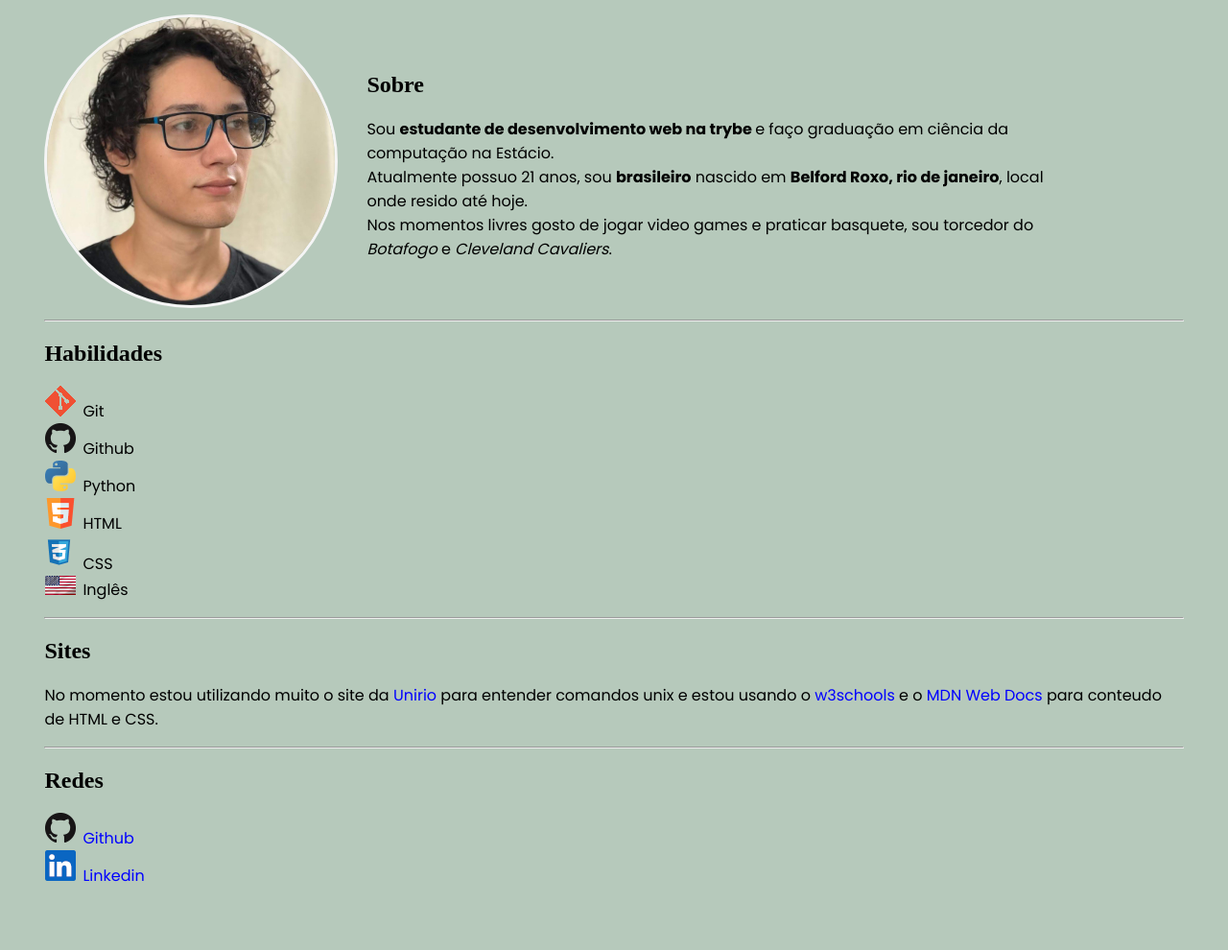
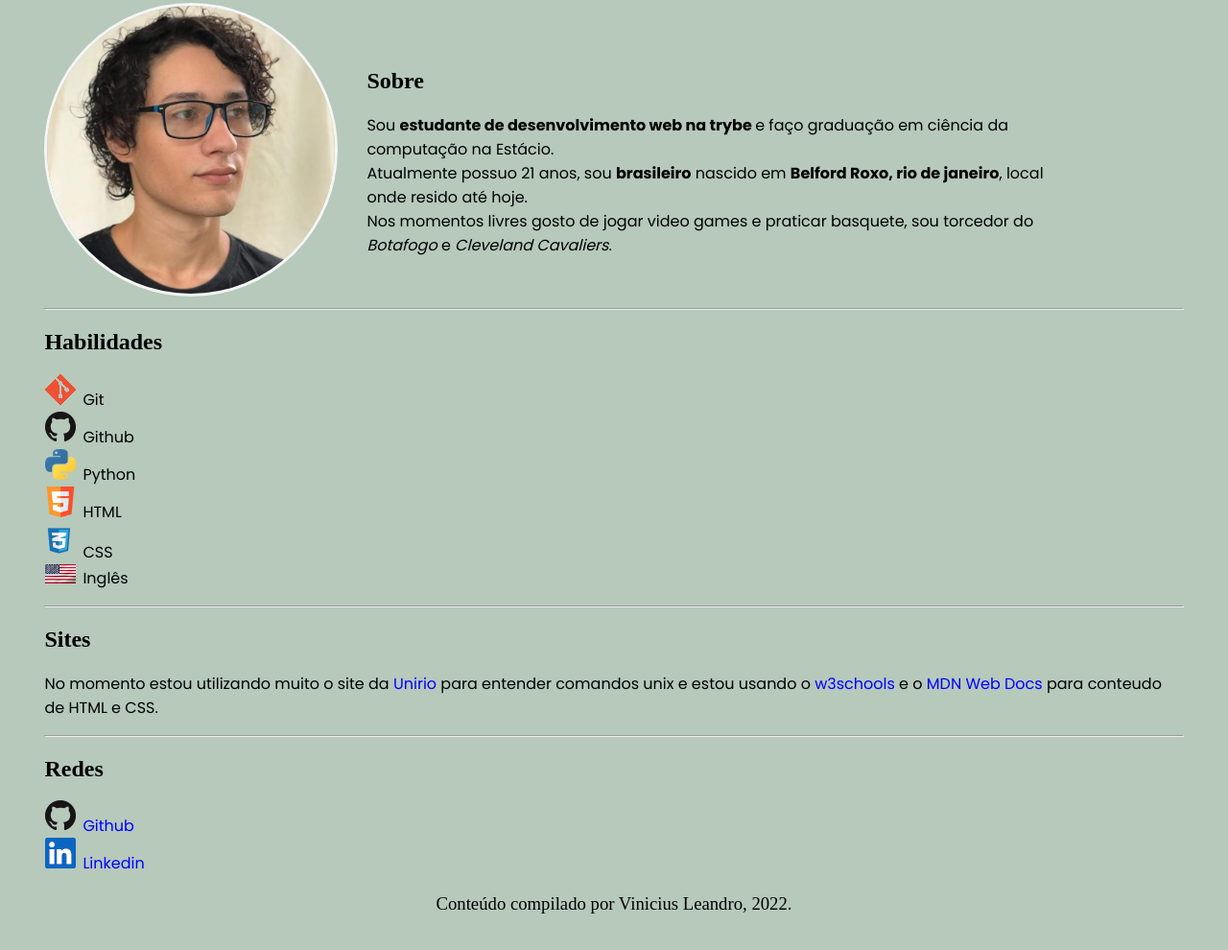
Before and after one commit to vinicius-leandro/vinicius-leandro.github.io, a plain HTML site: page index.html in a window 1280 px wide. Shown: the part 322-1312 px from the top of the page at 96% size. Drawn offline with Linux system fonts and the light colour scheme.

Commit message:
Adiciona html semantico ao portfolio

```diff
--- a/index.html
+++ b/index.html
@@ -10,6 +10,8 @@
     />
   </head>
   <body>
+    <header>
+      <nav>
         <h2>Índice</h2>
 
         <ul class="indice">
@@ -29,8 +31,11 @@
             <a href="#redes">Redes</a>
           </li>
         </ul>
-
+      </nav>
+    </header>
     <hr />
+    <main>
+      <section>
         <div class="mycontent">
           <h1 id="perfil">Vinícius da Costa Leandro</h1>
           <div class="profile">
@@ -47,18 +52,21 @@
 
             <p>
               Sou
-          <span class="bold">estudante de desenvolvimento web na trybe </span>e
-          faço graduação em ciência da computação na Estácio.<br />Atualmente
-          possuo 21 anos, sou <span class="bold">brasileiro</span> nascido em
-          <span class="bold">Belford Roxo, rio de janeiro</span>, local onde
-          resido até hoje.<br />
-          Nos momentos livres gosto de jogar video games e praticar basquete,
-          sou torcedor do <em>Botafogo</em> e <em>Cleveland Cavaliers</em>.
+              <span class="bold"
+                >estudante de desenvolvimento web na trybe </span
+              >e faço graduação em ciência da computação na Estácio.<br />Atualmente
+              possuo 21 anos, sou <span class="bold">brasileiro</span> nascido
+              em <span class="bold">Belford Roxo, rio de janeiro</span>, local
+              onde resido até hoje.<br />
+              Nos momentos livres gosto de jogar video games e praticar
+              basquete, sou torcedor do <em>Botafogo</em> e
+              <em>Cleveland Cavaliers</em>.
             </p>
           </div>
         </div>
+      </section>
       <hr />
-
+      <section>
         <h2 id="habilidades">Habilidades</h2>
 
         <ul class="skills">
@@ -69,24 +77,24 @@
           <li>CSS</li>
           <li>Inglês</li>
         </ul>
-
+      </section>
       <hr />
-
+      <section>
         <h2 id="sites">Sites</h2>
 
         <p>
           No momento estou utilizando muito o site da
-      <a href="https://guialinux.uniriotec.br/" target="_blank">Unirio</a> para
-      entender comandos unix e estou usando o
+          <a href="https://guialinux.uniriotec.br/" target="_blank">Unirio</a>
+          para entender comandos unix e estou usando o
           <a href="https://www.w3schools.com/" target="_blank">w3schools</a> e o
           <a href="https://developer.mozilla.org/pt-BR/" target="_blank"
             >MDN Web Docs</a
           >
           para conteudo de HTML e CSS.
         </p>
-
+      </section>
       <hr />
-
+      <section>
         <h2 id="redes">Redes</h2>
 
         <ul class="redes">
@@ -100,10 +108,18 @@
             </a>
           </li>
           <li id="linkedin">
-        <a href="https://www.linkedin.com/in/viniciuscleandro/" target="_blank">
+            <a
+              href="https://www.linkedin.com/in/viniciuscleandro/"
+              target="_blank"
+            >
               Linkedin</a
             >
           </li>
         </ul>
+      </section>
+    </main>
+    <footer class="rodape">
+      <h3>Conteúdo compilado por Vinicius Leandro, 2022.</h3>
+    </footer>
   </body>
 </html>
--- a/style.css
+++ b/style.css
@@ -84,3 +84,8 @@ p, ul li {
 .skills li:nth-of-type(6) {
     list-style-image: url(./images/logos/ingles-logo-icon.png);
 }
+
+.rodape h3{
+    font-weight: 400;
+    text-align: center;
+}
```
Lines whose indentation alone changed are shown as unchanged.
